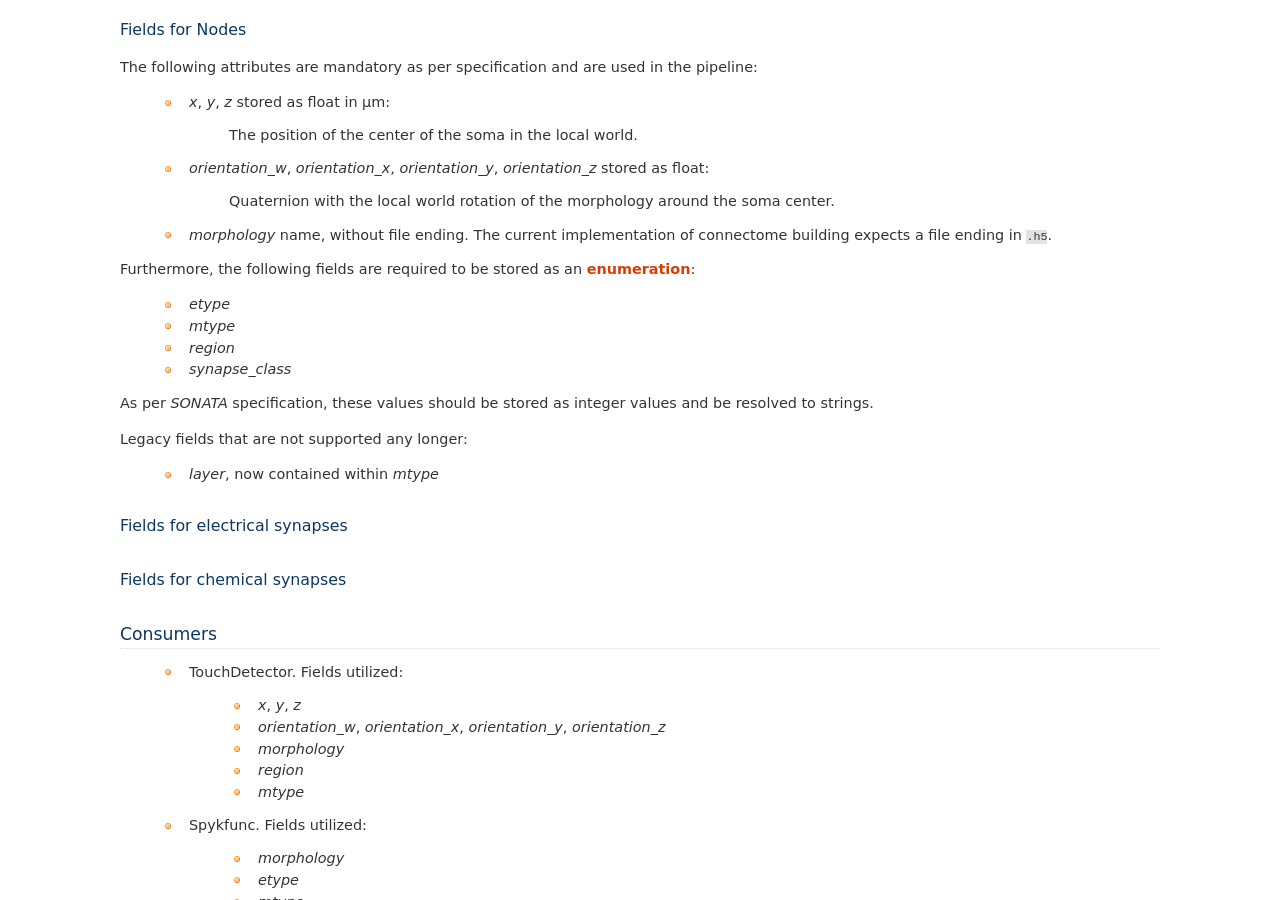
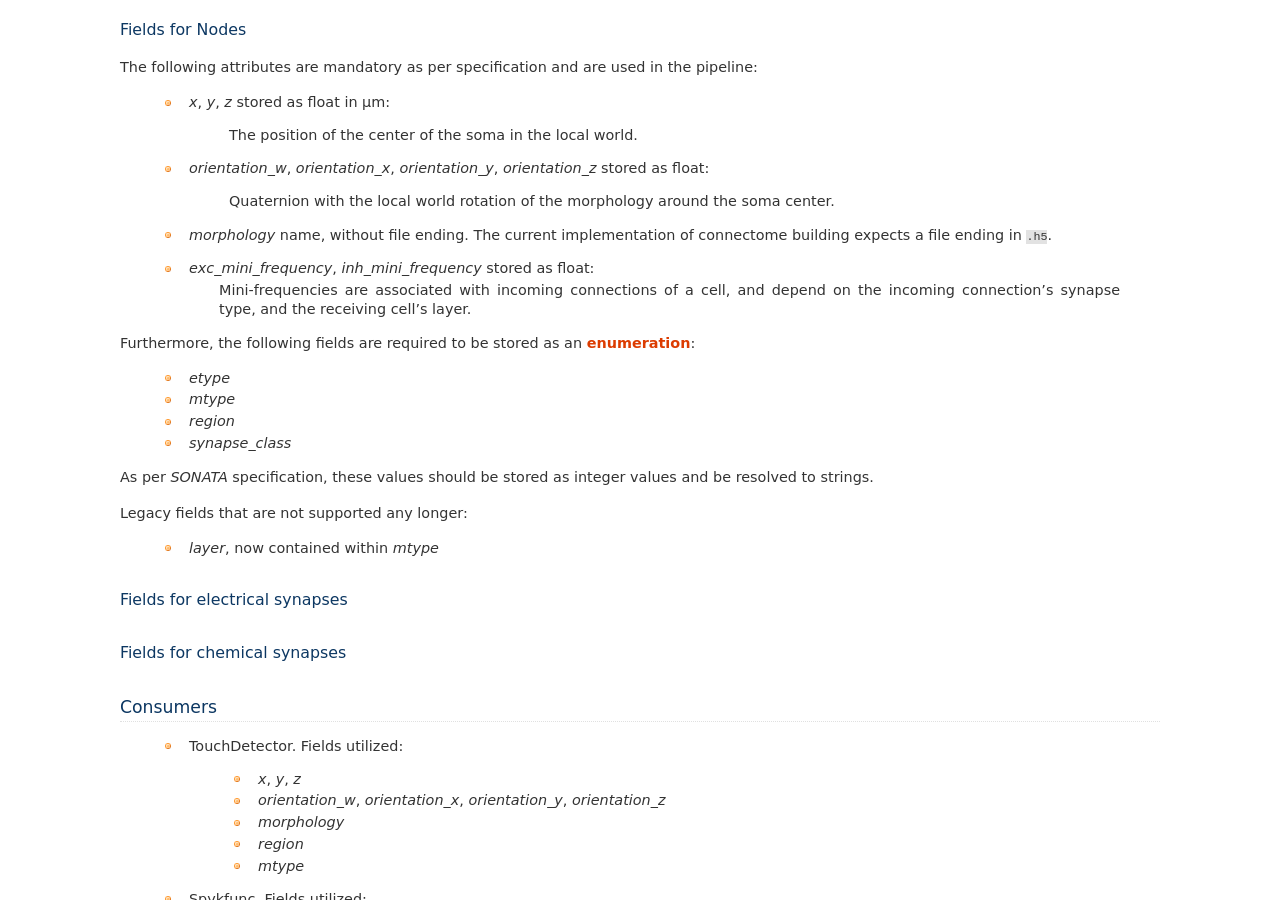
Before and after one commit to BlueBrain/sonata-extension, a Sphinx documentation site: the page built from source/sonata.rst, in a window 1280 px wide and 900 px high, scrolled down 1215 px. Built offline with Sphinx 7.4.7, drawn with Linux system fonts in a browser that asks for light colours.

Commit message:
Add documentation about mini freq columns in MVD3
Fix consumers for mini frequencies

Change-Id: Ic1cb0c658179f05fc5e951d99a8936b0f864ca6f

```diff
--- a/source/sonata.rst
+++ b/source/sonata.rst
@@ -83,6 +83,11 @@ The following attributes are mandatory as per specification and are used in the
  - `morphology` name, without file ending. The current implementation of
    connectome building expects a file ending in ``.h5``.
 
+ - `exc_mini_frequency`, `inh_mini_frequency` stored as float:
+       Mini-frequencies are associated with incoming connections of a cell, and
+       depend on the incoming connection's synapse type, and the receiving cell's
+       layer.
+
 Furthermore, the following fields are required to be stored as an
 `enumeration`_:
 
```
Also changed, not shown: source/mvd3.rst (+26 -20 lines).
